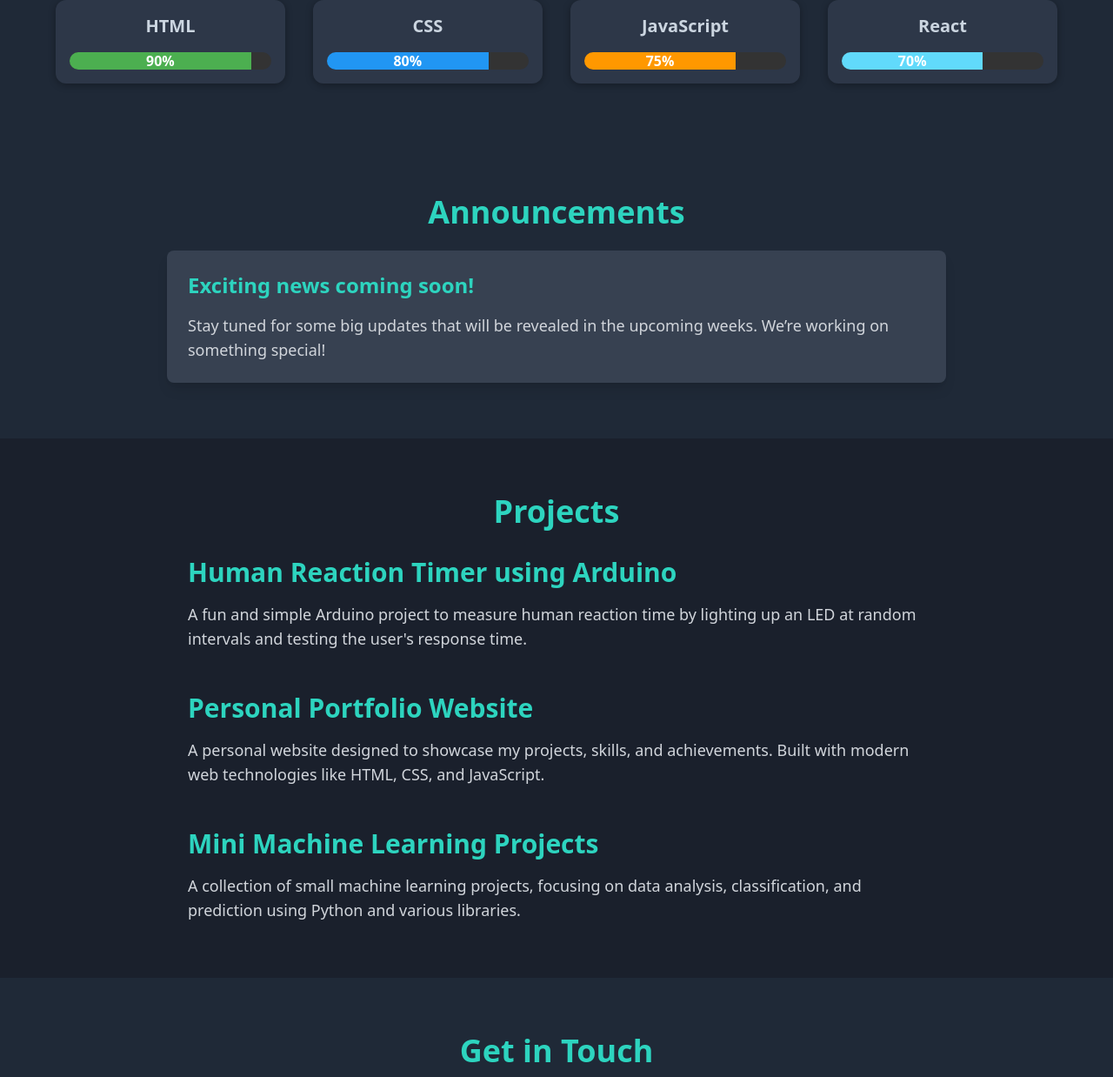
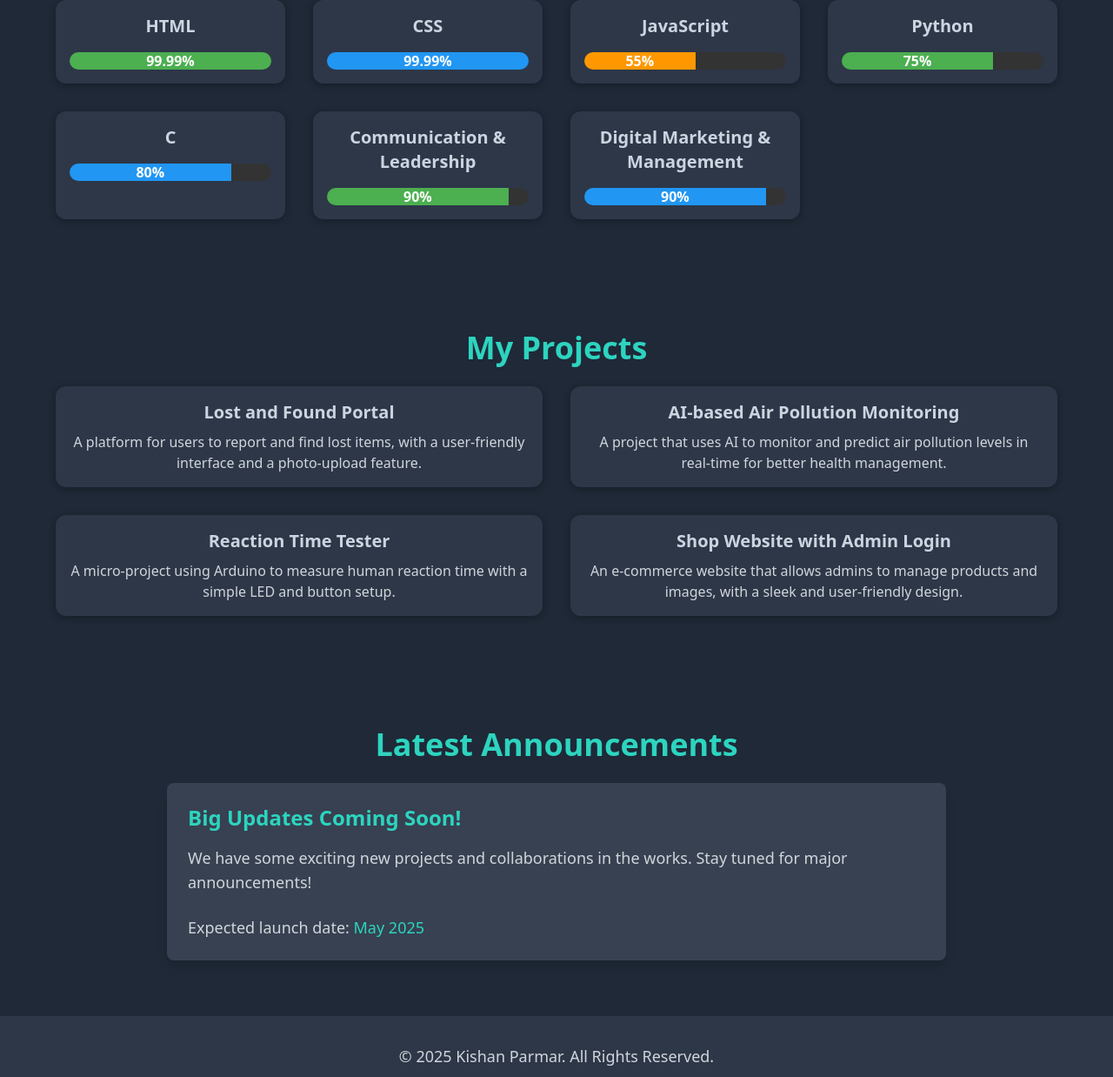
Before and after one commit to kishanpamar/portfolio, a plain HTML site: page index.htm in a window 1280 px wide. Shown: the part 1168-2406 px from the top of the page at 87% size. Drawn offline with nearby package versions, Linux system fonts and the light colour scheme.

Commit message:
Update index.htm

```diff
--- a/index.htm
+++ b/index.htm
@@ -14,7 +14,7 @@
   <script src="https://unpkg.com/scrollreveal"></script>
   <link rel="stylesheet" href="https://cdnjs.cloudflare.com/ajax/libs/font-awesome/6.0.0-beta3/css/all.min.css" />
   <style>
-    /* Same custom styles you already added (no changes here) */
+    /* Custom styles */
     @keyframes fadeInUp { from { opacity: 0; transform: translateY(50px); } to { opacity: 1; transform: translateY(0); } }
     @keyframes scaleIn { from { opacity: 0; transform: scale(0.5); } to { opacity: 1; transform: scale(1); } }
     .reveal { visibility: hidden; }
@@ -34,6 +34,13 @@
     .card:hover, .notes-card:hover { transform: translateY(-5px); }
     .notes-card a { color: #4fd1c5; text-decoration: none; }
     .notes-card a:hover { text-decoration: underline; }
+
+    /* Responsive Styles */
+    @media (max-width: 768px) {
+      .nav-bar { padding: 12px 20px; }
+      .social-icon { font-size: 2rem; }
+      .button { font-size: 1.1rem; }
+    }
   </style>
 </head>
 <body>
@@ -75,11 +82,78 @@
   <div class="max-w-6xl mx-auto">
     <h2 class="text-4xl font-bold text-teal-400 mb-6 text-center reveal">Skills</h2>
     <div class="grid grid-cols-2 md:grid-cols-4 gap-8">
-      <!-- Skill cards (HTML, CSS, JS, React) same as you gave -->
-      <div class="card text-center reveal"><h3 class="text-xl font-semibold">HTML</h3><div class="progress-bar mt-4"><span style="width: 90%; background-color: #4caf50;">90%</span></div></div>
-      <div class="card text-center reveal"><h3 class="text-xl font-semibold">CSS</h3><div class="progress-bar mt-4"><span style="width: 80%; background-color: #2196f3;">80%</span></div></div>
-      <div class="card text-center reveal"><h3 class="text-xl font-semibold">JavaScript</h3><div class="progress-bar mt-4"><span style="width: 75%; background-color: #ff9800;">75%</span></div></div>
-      <div class="card text-center reveal"><h3 class="text-xl font-semibold">React</h3><div class="progress-bar mt-4"><span style="width: 70%; background-color: #61dafb;">70%</span></div></div>
+      <!-- Updated Skills Cards -->
+      <div class="card text-center reveal">
+        <h3 class="text-xl font-semibold">HTML</h3>
+        <div class="progress-bar mt-4">
+          <span style="width: 99.99%; background-color: #4caf50;">99.99%</span>
+        </div>
+      </div>
+      <div class="card text-center reveal">
+        <h3 class="text-xl font-semibold">CSS</h3>
+        <div class="progress-bar mt-4">
+          <span style="width: 99.99%; background-color: #2196f3;">99.99%</span>
+        </div>
+      </div>
+      <div class="card text-center reveal">
+        <h3 class="text-xl font-semibold">JavaScript</h3>
+        <div class="progress-bar mt-4">
+          <span style="width: 55%; background-color: #ff9800;">55%</span>
+        </div>
+      </div>
+      <div class="card text-center reveal">
+        <h3 class="text-xl font-semibold">Python</h3>
+        <div class="progress-bar mt-4">
+          <span style="width: 75%; background-color: #4caf50;">75%</span>
+        </div>
+      </div>
+      <div class="card text-center reveal">
+        <h3 class="text-xl font-semibold">C</h3>
+        <div class="progress-bar mt-4">
+          <span style="width: 80%; background-color: #2196f3;">80%</span>
+        </div>
+      </div>
+      <div class="card text-center reveal">
+        <h3 class="text-xl font-semibold">Communication & Leadership</h3>
+        <div class="progress-bar mt-4">
+          <span style="width: 90%; background-color: #4caf50;">90%</span>
+        </div>
+      </div>
+      <div class="card text-center reveal">
+        <h3 class="text-xl font-semibold">Digital Marketing & Management</h3>
+        <div class="progress-bar mt-4">
+          <span style="width: 90%; background-color: #2196f3;">90%</span>
+        </div>
+      </div>
+    </div>
+  </div>
+</section>
+
+<!-- Projects Section -->
+<section id="projects" class="bg-gray-800 py-16 px-6">
+  <div class="max-w-6xl mx-auto">
+    <h2 class="text-4xl font-bold text-teal-400 mb-6 text-center reveal">My Projects</h2>
+    <div class="grid grid-cols-1 md:grid-cols-2 gap-8">
+      <!-- Project 1 -->
+      <div class="card text-center reveal">
+        <h3 class="text-xl font-semibold">Lost and Found Portal</h3>
+        <p class="text-gray-300 mt-2">A platform for users to report and find lost items, with a user-friendly interface and a photo-upload feature.</p>
+      </div>
+      <!-- Project 2 -->
+      <div class="card text-center reveal">
+        <h3 class="text-xl font-semibold">AI-based Air Pollution Monitoring</h3>
+        <p class="text-gray-300 mt-2">A project that uses AI to monitor and predict air pollution levels in real-time for better health management.</p>
+      </div>
+      <!-- Project 3 -->
+      <div class="card text-center reveal">
+        <h3 class="text-xl font-semibold">Reaction Time Tester</h3>
+        <p class="text-gray-300 mt-2">A micro-project using Arduino to measure human reaction time with a simple LED and button setup.</p>
+      </div>
+      <!-- Project 4 -->
+      <div class="card text-center reveal">
+        <h3 class="text-xl font-semibold">Shop Website with Admin Login</h3>
+        <p class="text-gray-300 mt-2">An e-commerce website that allows admins to manage products and images, with a sleek and user-friendly design.</p>
+      </div>
     </div>
   </div>
 </section>
@@ -87,58 +161,39 @@
 <!-- Announcements Section -->
 <section id="announcements" class="bg-gray-800 py-16 px-6">
   <div class="max-w-4xl mx-auto">
-    <h2 class="text-4xl font-bold text-teal-400 mb-6 text-center reveal">Announcements</h2>
+    <h2 class="text-4xl font-bold text-teal-400 mb-6 text-center reveal">Latest Announcements</h2>
     <div class="bg-gray-700 p-6 rounded-lg shadow-lg">
-      <h3 class="text-2xl font-semibold text-teal-400">Exciting news coming soon!</h3>
-      <p class="text-lg text-gray-300 mt-4">Stay tuned for some big updates that will be revealed in the upcoming weeks. We’re working on something special!</p>
+      <h3 class="text-2xl font-semibold text-teal-400">Big Updates Coming Soon!</h3>
+      <p class="text-lg text-gray-300 mt-4">We have some exciting new projects and collaborations in the works. Stay tuned for major announcements!</p>
+      <div class="mt-6">
+        <p class="text-lg text-gray-300">Expected launch date: <span class="text-teal-400">May 2025</span></p>
+      </div>
     </div>
   </div>
 </section>
 
-<!-- Projects Section -->
-<section id="projects" class="max-w-4xl mx-auto py-16 px-6">
-  <h2 class="text-4xl font-bold text-teal-400 mb-8 text-center reveal">Projects</h2>
-  <div class="mb-12 reveal"><h3 class="text-3xl font-semibold text-teal-400">Human Reaction Timer using Arduino</h3><p class="text-lg text-gray-300 mt-4">A fun and simple Arduino project to measure human reaction time by lighting up an LED at random intervals and testing the user's response time.</p></div>
-  <div class="mb-12 reveal"><h3 class="text-3xl font-semibold text-teal-400">Personal Portfolio Website</h3><p class="text-lg text-gray-300 mt-4">A personal website designed to showcase my projects, skills, and achievements. Built with modern web technologies like HTML, CSS, and JavaScript.</p></div>
-  <div class="reveal"><h3 class="text-3xl font-semibold text-teal-400">Mini Machine Learning Projects</h3><p class="text-lg text-gray-300 mt-4">A collection of small machine learning projects, focusing on data analysis, classification, and prediction using Python and various libraries.</p></div>
-</section>
-
-<!-- Contact Section (FORMSPREE form added here) -->
-<section id="contact" class="bg-gray-800 py-16 px-6">
-  <div class="max-w-4xl mx-auto">
-    <h2 class="text-4xl font-bold text-teal-400 mb-6 text-center reveal">Get in Touch</h2>
-    <form action="https://formspree.io/f/xblolvdy" method="POST" class="flex flex-col space-y-4">
-      <input type="email" name="email" placeholder="Your Email" required class="p-4 rounded-lg bg-gray-700 focus:outline-none focus:ring-2 focus:ring-teal-400">
-      <textarea name="message" rows="4" placeholder="Your Message" required class="p-4 rounded-lg bg-gray-700 focus:outline-none focus:ring-2 focus:ring-teal-400"></textarea>
-      <button type="submit" class="button p-4 rounded-lg font-semibold transition-all">Send</button>
-    </form>
+<!-- Footer -->
+<footer class="footer py-8">
+  <div class="max-w-7xl mx-auto text-center">
+    <p class="text-gray-300 text-lg">© 2025 Kishan Parmar. All Rights Reserved.</p>
+    <div class="mt-4">
+      <a href="https://github.com/kishanparmar" target="_blank" class="social-icon mx-2 text-xl text-gray-300 hover:text-teal-400">
+        <i class="fab fa-github"></i>
+      </a>
+      <a href="https://www.linkedin.com/in/kishanparmar" target="_blank" class="social-icon mx-2 text-xl text-gray-300 hover:text-teal-400">
+        <i class="fab fa-linkedin"></i>
+      </a>
+      <a href="mailto:kishanparmar@example.com" class="social-icon mx-2 text-xl text-gray-300 hover:text-teal-400">
+        <i class="fas fa-envelope"></i>
+      </a>
+    </div>
   </div>
-</section>
-
-<!-- Footer -->
-<footer class="footer text-center py-8 text-gray-500">
-  <p class="text-lg">Connect with me on:</p>
-  <div class="flex justify-center space-x-6 mt-4">
-    <a href="https://instagram.com/kishan_parmar_70" class="hover:text-teal-400 social-icon"><i class="fab fa-instagram fa-3x transition-all"></i></a>
-    <a href="https://www.youtube.com/@HustlewithKishan" class="hover:text-teal-400 social-icon"><i class="fab fa-youtube fa-3x transition-all"></i></a>
-    <a href="https://www.linkedin.com/in/kishanparmar/" class="hover:text-teal-400 social-icon"><i class="fab fa-linkedin fa-3x transition-all"></i></a>
-    <a href="https://twitter.com/kishan_parmar" class="hover:text-teal-400 social-icon"><i class="fab fa-twitter fa-3x transition-all"></i></a>
-    <a href="https://www.facebook.com/kishanparmar" class="hover:text-teal-400 social-icon"><i class="fab fa-facebook fa-3x transition-all"></i></a>
-  </div>
-  <p class="mt-4">&copy; 2025 Kishan Parmar. All rights reserved.</p>
 </footer>
 
 <script>
-  const revealElements = document.querySelectorAll('.reveal, .scale-reveal');
-  const observer = new IntersectionObserver((entries) => {
-    entries.forEach(entry => {
-      if (entry.isIntersecting) {
-        entry.target.classList.add('visible');
-        observer.unobserve(entry.target);
-      }
-    });
-  }, { threshold: 0.2 });
-  revealElements.forEach(element => { observer.observe(element); });
+  // Scroll Reveal
+  ScrollReveal().reveal('.reveal', { delay: 300 });
+  ScrollReveal().reveal('.scale-reveal', { delay: 300, scale: 0.85 });
 </script>
 
 </body>
```
